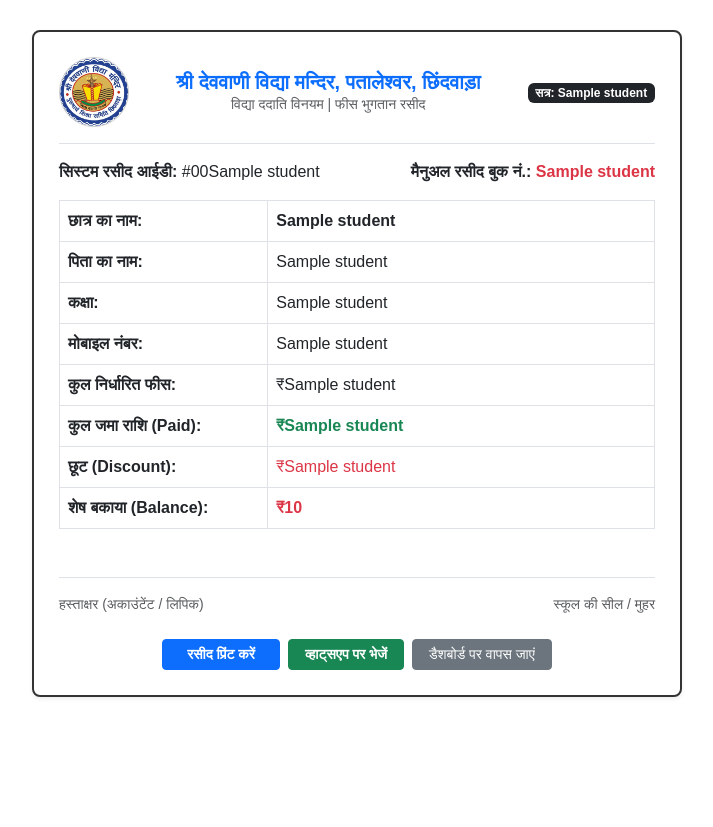
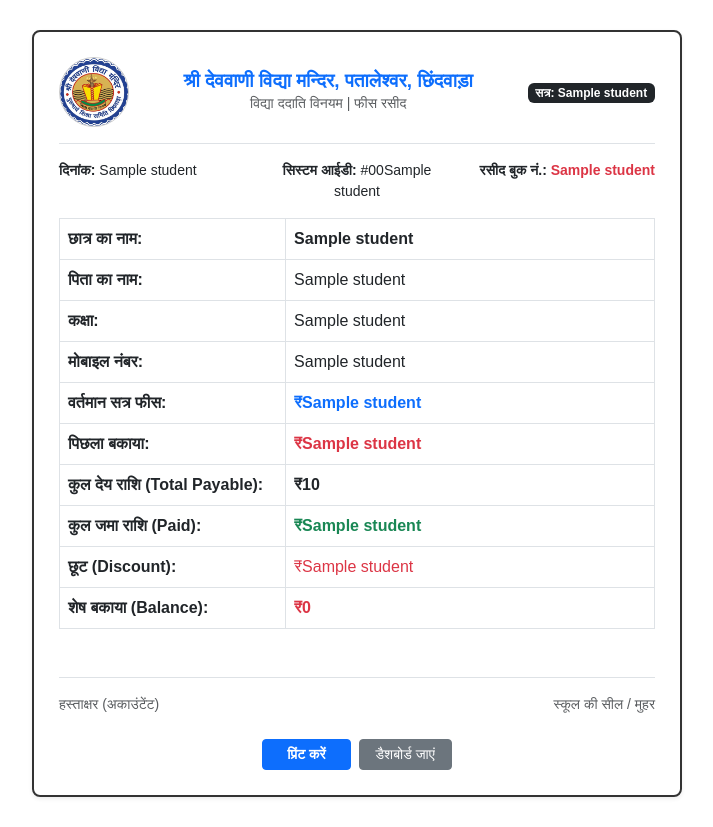
Before and after one commit to deowanifee/deowanifee, a Flask app: template templates/receipt.html in a window 1280 px wide. Shown: the whole page, without its empty margins (283-996 px from the left). Before the commit the page ends 698 px from the top, so only its background shows below. Run offline with Flask 3, Linux system fonts and the light colour scheme; the template is opened without the code that fills it: most values are stand-ins (such as "Sample title", 1, 10 or a date in 2020); some libraries are stand-ins or nearby versions.

Commit message:
Update receipt template with new fields and styles

```diff
--- a/templates/receipt.html
+++ b/templates/receipt.html
@@ -7,76 +7,52 @@
     <style>
         body { background: #fff; font-family: sans-serif; }
         .receipt-box { max-width: 650px; margin: 30px auto; border: 2px solid #333; padding: 25px; border-radius: 8px; }
-        .school-logo-receipt { width: 70px; height: 70px; object-fit: cover; border-radius: 50%; border: 1px solid #ccc; }
+        .school-logo-receipt { width: 70px; height: 70px; object-fit: cover; border-radius: 50%; border: 1px solid #ccc; background: #fff; }
         @media print { .no-print { display: none !important; } }
     </style>
 </head>
 <body>
     <div class="receipt-box shadow-sm">
-        <!-- रसीद का शीर्ष (स्कूल का नाम, सही लोगो और सत्र) -->
         <div class="d-flex align-items-center justify-content-between border-bottom pb-3 mb-3">
             <div>
-                <img src="{{ url_for('static', filename='logo.png') }}" alt="Logo" class="school-logo-receipt bg-light" onerror="this.style.display='none'">
+                <img src="{{ url_for('static', filename='logo.png') }}" alt="Logo" class="school-logo-receipt" onerror="this.onerror=null; this.src='/static/logo.png';">
             </div>
             <div class="text-center flex-grow-1 px-2">
-                <h4 class="fw-bold mb-0 text-primary" style="font-size: 20px;">श्री देववाणी विद्या मन्दिर, पतालेश्वर, छिंदवाड़ा</h4>
-                <p class="mb-0 text-muted small">विद्या ददाति विनयम | फीस भुगतान रसीद</p>
+                <h4 class="fw-bold mb-0 text-primary" style="font-size: 19px;">श्री देववाणी विद्या मन्दिर, पतालेश्वर, छिंदवाड़ा</h4>
+                <p class="mb-0 text-muted small">विद्या ददाति विनयम | फीस रसीद</p>
             </div>
             <div class="text-end">
-                <span class="badge bg-dark">सत्र: {{ student[8] }}</span>
+                <span class="badge bg-dark">सत्र: {{ student[9] }}</span>
             </div>
         </div>
 
-        <div class="row mb-3">
-            <div class="col-6"><strong>सिस्टम रसीद आईडी:</strong> #00{{ student[0] }}</div>
-            <div class="col-6 text-end"><strong>मैनुअल रसीद बुक नं.:</strong> <span class="text-danger fw-bold">{{ student[9] if student[9] else 'नियमित' }}</span></div>
+        <div class="row mb-3 small">
+            <div class="col-4"><strong>दिनांक:</strong> {{ student[11] if student[11] else '-' }}</div>
+            <div class="col-4 text-center"><strong>सिस्टम आईडी:</strong> #00{{ student[0] }}</div>
+            <div class="col-4 text-end"><strong>रसीद बुक नं.:</strong> <span class="text-danger fw-bold">{{ student[10] if student[10] else 'नियमित' }}</span></div>
         </div>
 
         <table class="table table-bordered my-3">
-            <tr>
-                <th style="width: 35%;">छात्र का नाम:</th>
-                <td class="fw-bold">{{ student[1] }}</td>
-            </tr>
-            <tr>
-                <th>पिता का नाम:</th>
-                <td>{{ student[2] }}</td>
-            </tr>
-            <tr>
-                <th>कक्षा:</th>
-                <td>{{ student[3] }}</td>
-            </tr>
-            <tr>
-                <th>मोबाइल नंबर:</th>
-                <td>{{ student[7] if student[7] else '-' }}</td>
-            </tr>
-            <tr>
-                <th>कुल निर्धारित फीस:</th>
-                <td>₹{{ student[4] }}</td>
-            </tr>
-            <tr>
-                <th>कुल जमा राशि (Paid):</th>
-                <td class="text-success fw-bold">₹{{ student[5] }}</td>
-            </tr>
-            <tr>
-                <th>छूट (Discount):</th>
-                <td class="text-danger">₹{{ student[6] }}</td>
-            </tr>
-            <tr>
-                <th>शेष बकाया (Balance):</th>
-                <td class="text-danger fw-bold">₹{{ student[4] - (student[5] + student[6]) }}</td>
-            </tr>
+            <tr><th style="width: 38%;">छात्र का नाम:</th><td class="fw-bold">{{ student[1] }}</td></tr>
+            <tr><th>पिता का नाम:</th><td>{{ student[2] }}</td></tr>
+            <tr><th>कक्षा:</th><td>{{ student[3] }}</td></tr>
+            <tr><th>मोबाइल नंबर:</th><td>{{ student[8] if student[8] else '-' }}</td></tr>
+            <tr><th>वर्तमान सत्र फीस:</th><td class="text-primary fw-bold">₹{{ student[4] }}</td></tr>
+            <tr><th>पिछला बकाया:</th><td class="text-danger fw-bold">₹{{ student[5] }}</td></tr>
+            <tr><th>कुल देय राशि (Total Payable):</th><td class="fw-bold">₹{{ student[4] + student[5] }}</td></tr>
+            <tr><th>कुल जमा राशि (Paid):</th><td class="text-success fw-bold">₹{{ student[6] }}</td></tr>
+            <tr><th>छूट (Discount):</th><td class="text-danger">₹{{ student[7] }}</td></tr>
+            <tr><th>शेष बकाया (Balance):</th><td class="text-danger fw-bold">₹{{ (student[4] + student[5]) - (student[6] + student[7]) }}</td></tr>
         </table>
 
         <div class="d-flex justify-content-between mt-5 pt-3 border-top">
-            <div class="small text-muted">हस्ताक्षर (अकाउंटेंट / लिपिक)</div>
+            <div class="small text-muted">हस्ताक्षर (अकाउंटेंट)</div>
             <div class="small text-muted">स्कूल की सील / मुहर</div>
         </div>
 
-        <!-- प्रिंट और व्हाट्सएप शेयरिंग बटन -->
         <div class="text-center mt-4 no-print d-flex justify-content-center gap-2">
-            <button onclick="window.print()" class="btn btn-primary btn-sm px-4 fw-bold">रसीद प्रिंट करें</button>
-            <a href="https://api.whatsapp.com/send?phone=91{{ student[7] }}&text=प्रिय अभिभावक, श्री देववाणी विद्या मन्दिर, पतालेश्वर, छिंदवाड़ा की ओर से आपके बच्चे {{ student[1] }} (कक्षा: {{ student[3] }}) की फीस रसीद। कुल जमा: ₹{{ student[5] }}, शेष बकाया: ₹{{ student[4] - (student[5] + student[6]) }}" target="_blank" class="btn btn-success btn-sm px-3 fw-bold">व्हाट्सएप पर भेजें</a>
-            <a href="/dashboard" class="btn btn-secondary btn-sm px-3">डैशबोर्ड पर वापस जाएं</a>
+            <button onclick="window.print()" class="btn btn-primary btn-sm px-4 fw-bold">प्रिंट करें</button>
+            <a href="/dashboard" class="btn btn-secondary btn-sm px-3">डैशबोर्ड जाएं</a>
         </div>
     </div>
 </body>
```
